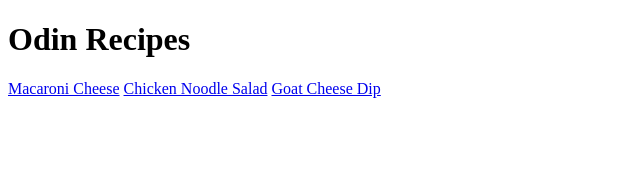
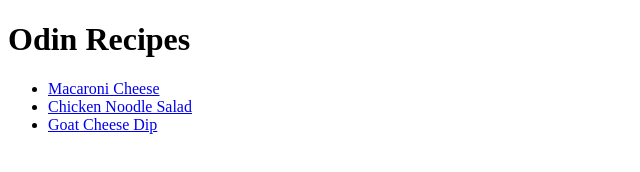
Before and after one commit to hughtml/odin-recipes, a plain HTML site: page index.html in a window 1280 px wide. Shown: the whole page, without its empty margins (0-640 px from the left). Drawn offline with Linux system fonts and the light colour scheme.

Commit message:
Change links to be in list to save space

```diff
--- a/index.html
+++ b/index.html
@@ -6,8 +6,10 @@
     </head>
     <body>
         <h1>Odin Recipes</h1>
-        <a href="./recipes/macaroni.html">Macaroni Cheese</a>
-        <a href="./recipes/chicken-noodle-salad.html">Chicken Noodle Salad</a>
-        <a href="./recipes/goat-cheese-dip.html">Goat Cheese Dip</a>
+        <ul>
+            <li><a href="./recipes/macaroni.html">Macaroni Cheese</a></li>
+            <li><a href="./recipes/chicken-noodle-salad.html">Chicken Noodle Salad</a></li>
+            <li><a href="./recipes/goat-cheese-dip.html">Goat Cheese Dip</a></li>
+        </ul>
     </body>
 </html>
```
